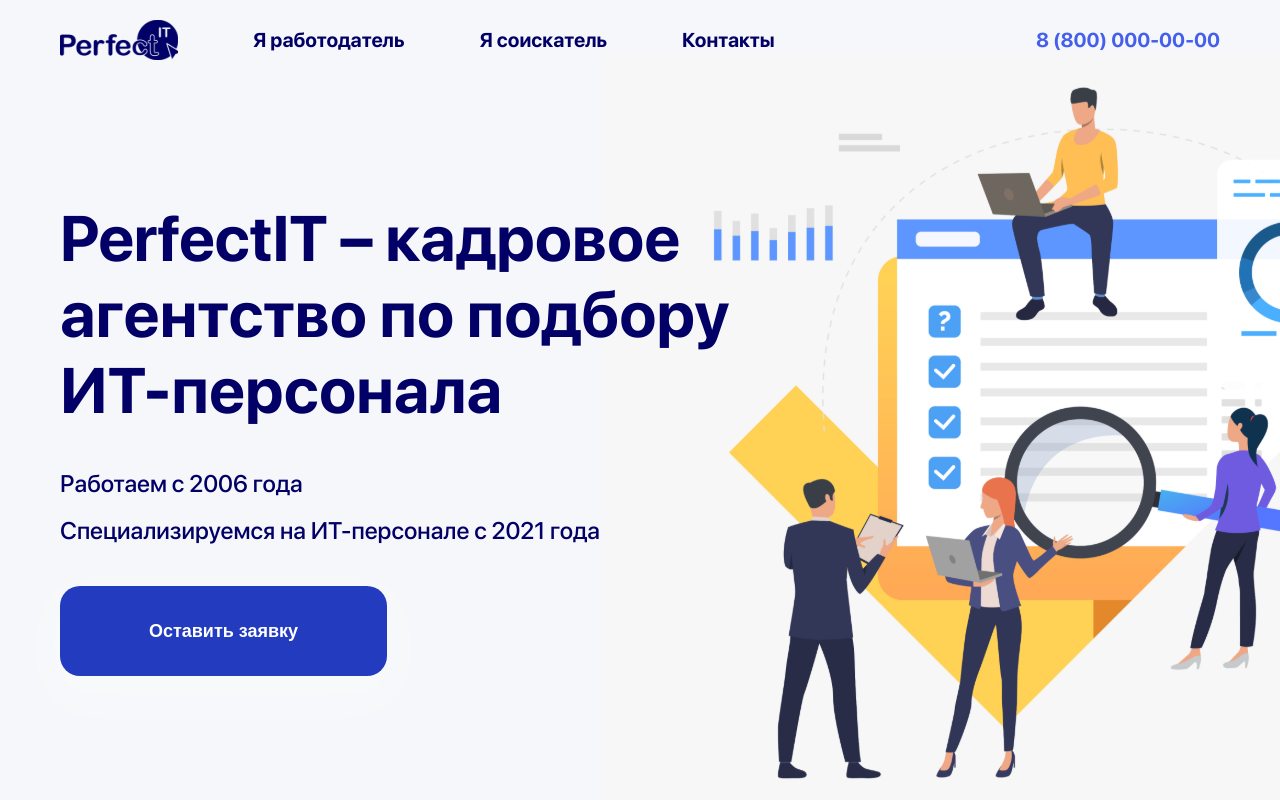
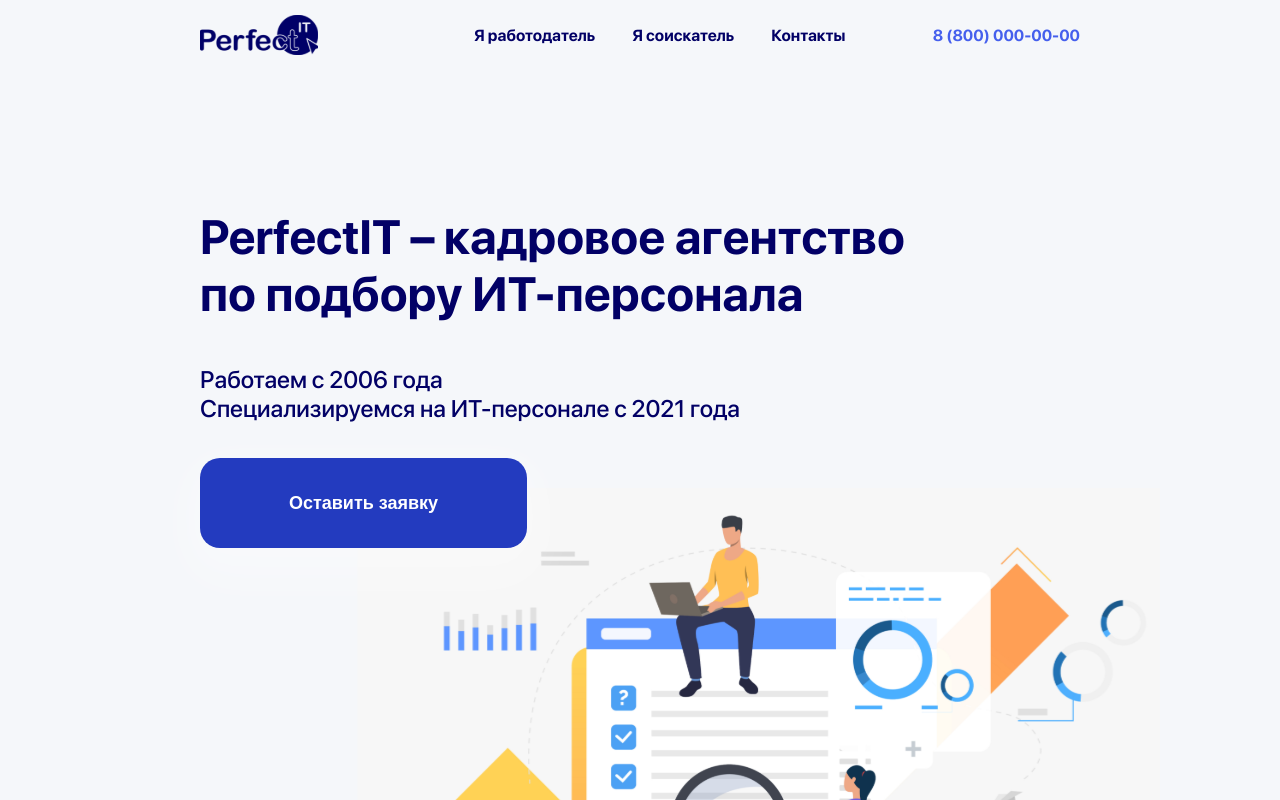
Before and after one commit to Brarion/perfect-it, a React (Create React App) app: page / in a window 1280 px wide. Shown: the top 800 px of the page. Built offline with nearby package versions, Linux system fonts and the light colour scheme; no server answers.

Commit message:
jumbotron done

```diff
--- a/src/components/Jumbotron/componetns/Header/styles.module.scss
+++ b/src/components/Jumbotron/componetns/Header/styles.module.scss
@@ -7,7 +7,6 @@ header {
   align-items: center;
 
   > * {
-    font-family: 'SF Pro Display', sans-serif;
     font-weight: 600;
     font-size: 20px;
     line-height: 24px;
@@ -37,3 +36,32 @@ header {
     }
   }
 }
+
+@media screen and (max-width: 1799px) {
+  header {
+    height: 70px;
+
+    > * {
+      &.leftSide {
+        font-weight: 600;
+
+        > *:first-child {
+          margin-right: 156px;
+        }
+
+        > span {
+          &:not(:last-child) {
+            margin-right: 37px;
+          }
+        }
+      }
+
+      &.phone {
+        font-weight: bold;
+      }
+
+      font-size: 16px;
+      line-height: 19px;
+    }
+  }
+}
--- a/src/components/Jumbotron/componetns/Main/styles.module.scss
+++ b/src/components/Jumbotron/componetns/Main/styles.module.scss
@@ -38,3 +38,41 @@
   top: 52px;
   right: -320px;
 }
+
+@media screen and (max-width: 1799px) {
+  .main {
+    margin-top: 139px;
+
+    > h1 {
+      font-weight: 600;
+      font-size: 48px;
+      line-height: 57px;
+
+      width: 730px;
+
+      margin-bottom: 42px;
+    }
+
+    > h2, > h3 {
+      font-weight: 500;
+      font-size: 24px;
+      line-height: 29px;
+    }
+
+    > h2 {
+      margin-bottom: 0;
+    }
+
+    > h3 {
+      margin-bottom: 35px;
+    }
+  }
+
+  .backgroundImage {
+    position: absolute;
+    width: 875px;
+    height: 583px;
+    left: 85px;
+    top: 488px;
+  }
+}
--- a/src/components/Jumbotron/styles.module.scss
+++ b/src/components/Jumbotron/styles.module.scss
@@ -12,3 +12,11 @@
     height: 100%;
   }
 }
+
+@media screen and (max-width: 1799px) {
+  .jumbotron {
+    height: 1080px;
+
+    @include mediumPadding;
+  }
+}
--- a/src/styles/padding.scss
+++ b/src/styles/padding.scss
@@ -5,3 +5,7 @@
 @mixin leftPadding {
   padding: 0 0 0 calc((100vw - 1800px + 2 * 320px) / 2);
 }
+
+@mixin mediumPadding {
+  padding: 0 calc((100vw - 960px + 2 * 40px) / 2);
+}
```
